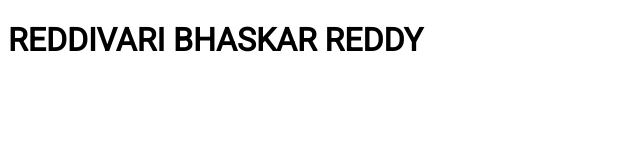
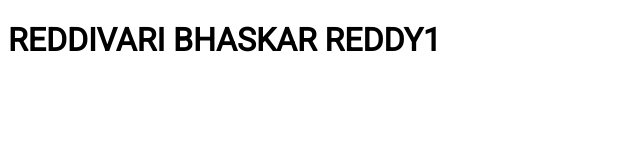
Before and after one commit to rkbreddy111/HTML-and-CSS_SESSION-I, a plain HTML site: page index.html in a window 1280 px wide. Shown: the full height of the page, 0-640 px from the left. Drawn offline with Linux system fonts and the light colour scheme.

Commit message:
Update index.html

```diff
--- a/index.html
+++ b/index.html
@@ -14,7 +14,7 @@
 </head>
 
 <body>
-    <h1> REDDIVARI BHASKAR REDDY</h1>
+    <h1> REDDIVARI BHASKAR REDDY1</h1>
 
 
 
```
